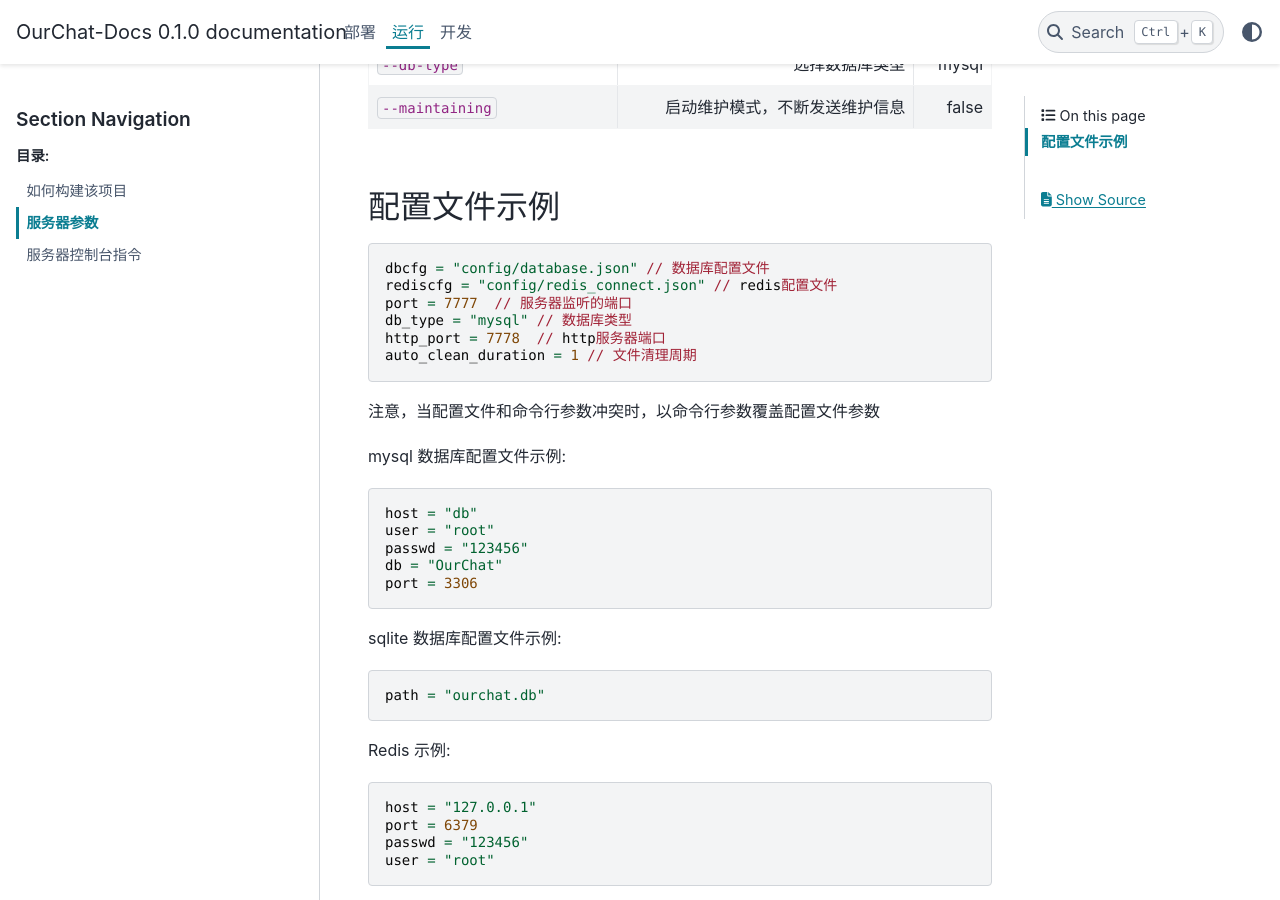
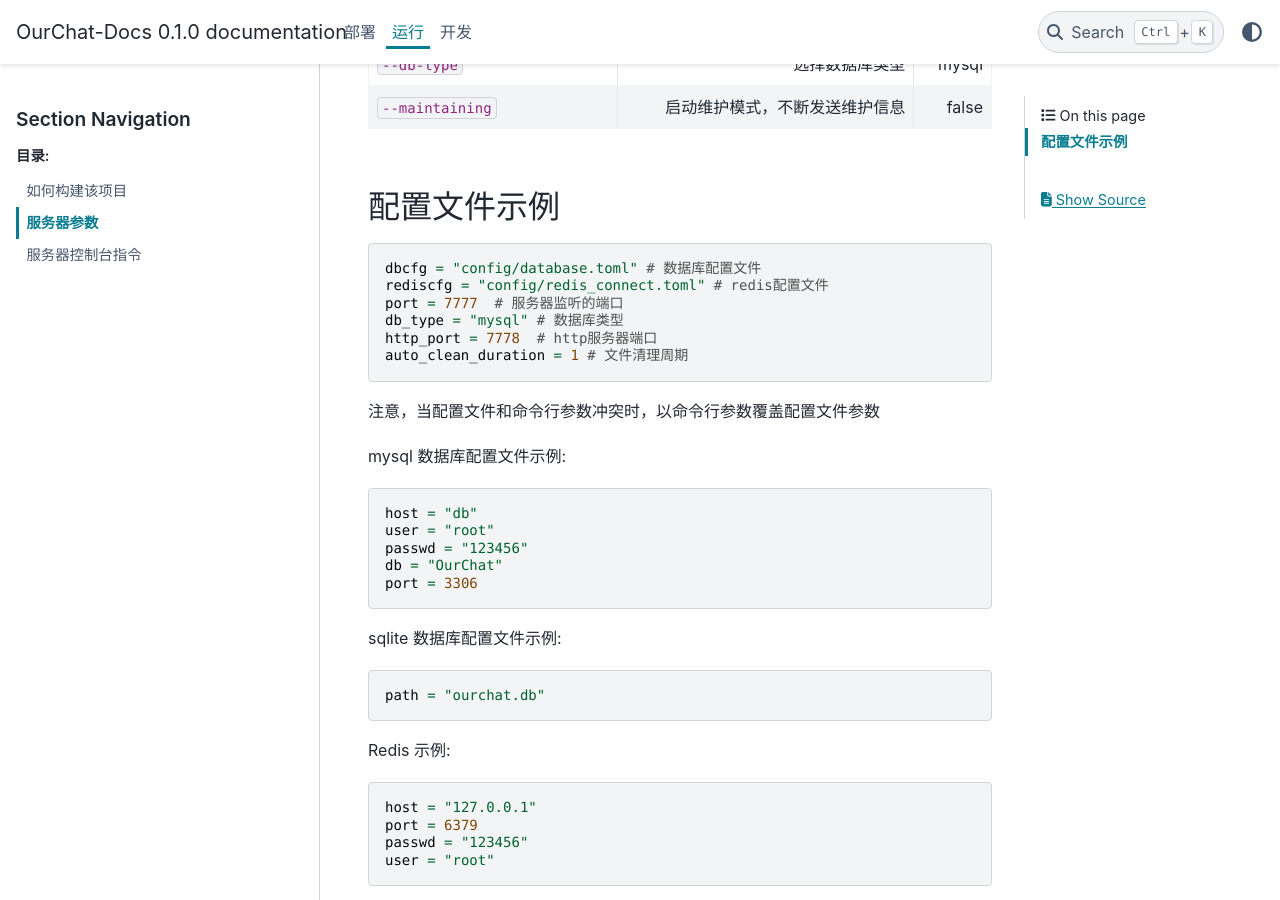
Before and after one commit to SkyUOI/OurChat-Docs, a Sphinx documentation site: the page built from docs/source/docs/run/server_argv.md, in a window 1280 px wide and 900 px high, scrolled down 482 px. Built offline with Sphinx 7.4.7 and the PyData theme 0.15.4, drawn with Linux system fonts in a browser that asks for light colours.

Commit message:
fix wrong comment format  in server config

````diff
--- a/docs/source/docs/run/server_argv.md
+++ b/docs/source/docs/run/server_argv.md
@@ -13,12 +13,12 @@
 ## 配置文件示例
 
 ```toml
-dbcfg = "config/database.json" // 数据库配置文件
-rediscfg = "config/redis_connect.json" // redis配置文件
-port = 7777  // 服务器监听的端口
-db_type = "mysql" // 数据库类型
-http_port = 7778  // http服务器端口
-auto_clean_duration = 1 // 文件清理周期
+dbcfg = "config/database.toml" # 数据库配置文件
+rediscfg = "config/redis_connect.toml" # redis配置文件
+port = 7777  # 服务器监听的端口
+db_type = "mysql" # 数据库类型
+http_port = 7778  # http服务器端口
+auto_clean_duration = 1 # 文件清理周期
 ```
 
 注意，当配置文件和命令行参数冲突时，以命令行参数覆盖配置文件参数
````
